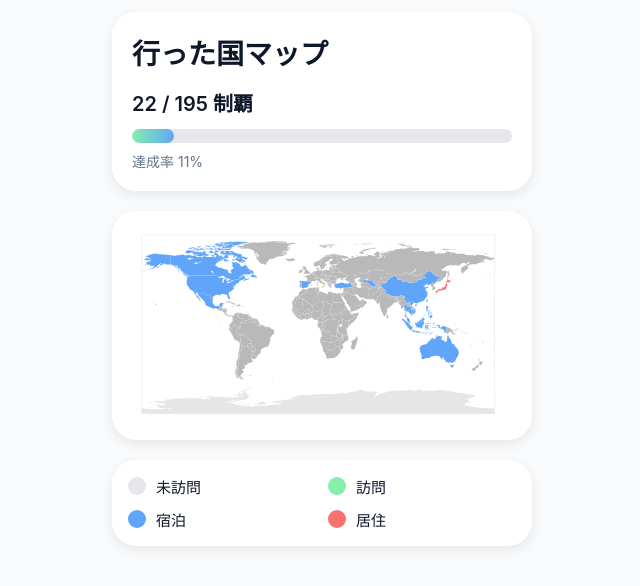
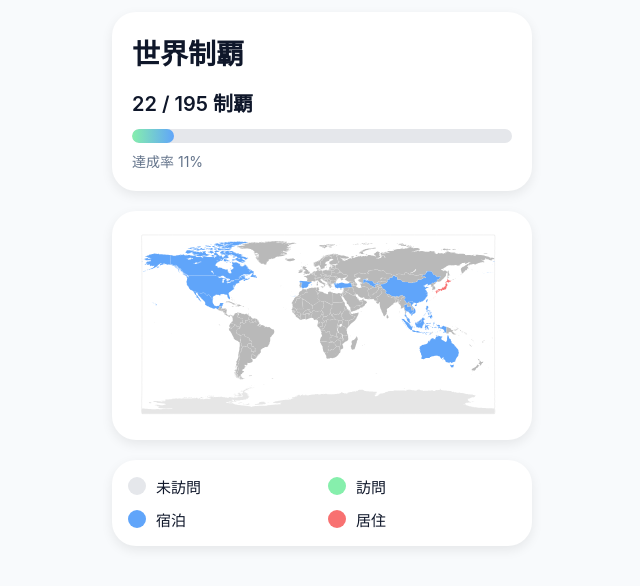
Before and after one commit to Yasai-web/world_map, a plain HTML site: page index.html in a window 1280 px wide. Shown: the whole page, without its empty margins (318-958 px from the left). Drawn offline with Linux system fonts and the light colour scheme.

Commit message:
Update index.html

```diff
--- a/index.html
+++ b/index.html
@@ -8,7 +8,7 @@
     content="width=device-width, initial-scale=1.0, viewport-fit=cover"
   />
 
-  <title>行った国マップ</title>
+  <title>世界制覇</title>
 
   <link rel="stylesheet" href="style.css" />
 </head>
@@ -20,7 +20,7 @@
     <!-- ヘッダー -->
     <header class="header">
 
-      <h1>行った国マップ</h1>
+      <h1>世界制覇</h1>
 
       <div class="stats">
 
```
